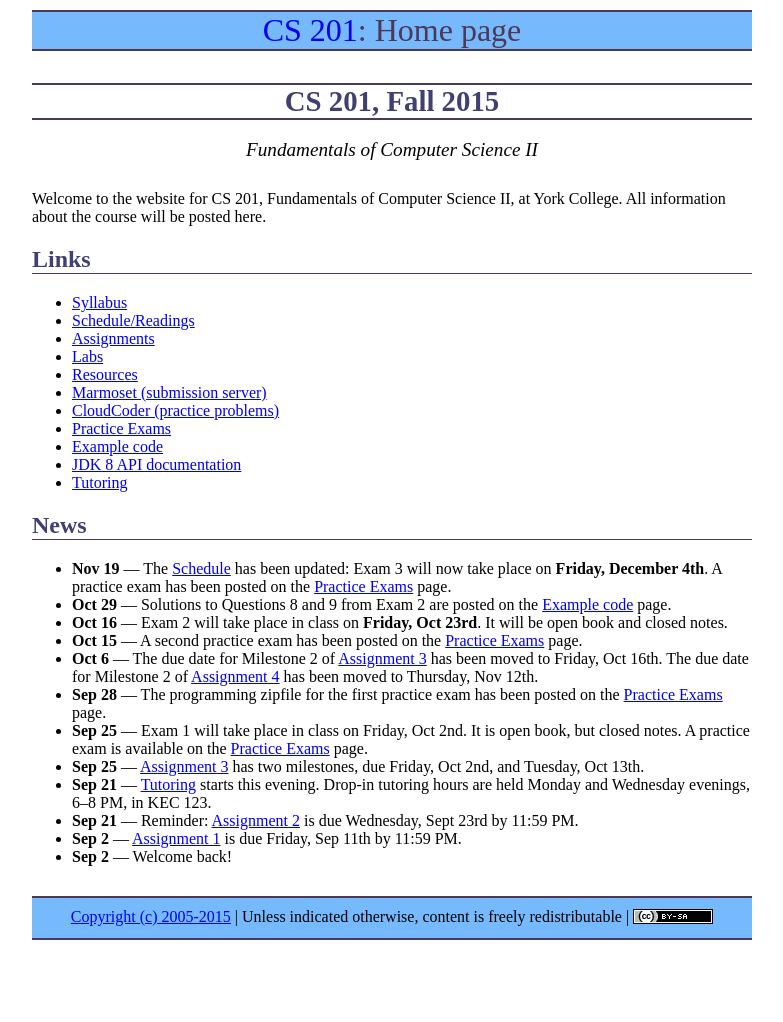
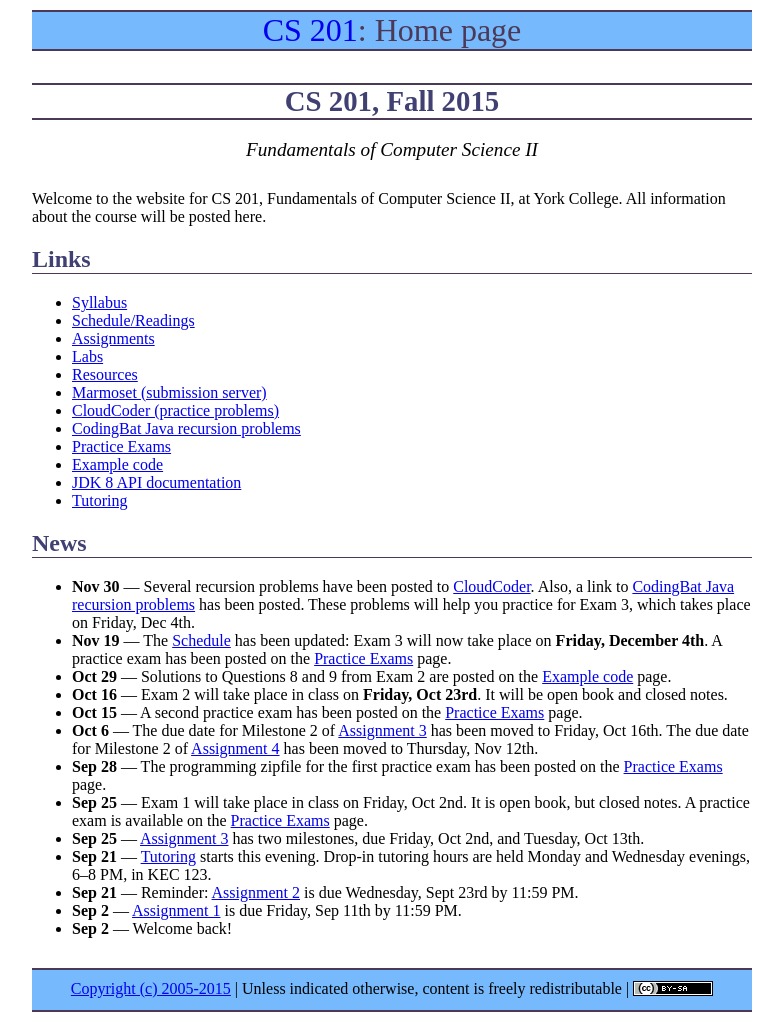
Before and after one commit to ycpcs/cs201-fall2015, a Jekyll site: the page built from index.md, in a window 1280 px wide. Shown: the whole page, without its empty margins (248-1031 px from the left). Built offline with Jekyll 4.4.1, drawn with Linux system fonts in a browser that asks for light colours; Markdown is read by kramdown in place of the engine named in the settings; before the commit the page ends 950 px from its top, so only the background shows below that.

Commit message:
recursion practice problems

```diff
--- a/index.md
+++ b/index.md
@@ -18,6 +18,7 @@ Welcome to the website for CS 201, Fundamentals of Computer Science II, at York
 * [Resources](resources/index.html)
 * [Marmoset (submission server)](https://cs.ycp.edu/marmoset)
 * [CloudCoder (practice problems)](https://cs.ycp.edu/cloudcoder)
+* [CodingBat Java recursion problems](http://codingbat.com/java/Recursion-1)
 * [Practice Exams](practice/index.html)
 * [Example code](examples/index.html)
 * [JDK 8 API documentation](https://docs.oracle.com/javase/8/docs/api/)
@@ -25,6 +26,7 @@ Welcome to the website for CS 201, Fundamentals of Computer Science II, at York
 
 ## News
 
+* **Nov 30** &mdash; Several recursion problems have been posted to [CloudCoder](https://cs.ycp.edu/cloudcoder).  Also, a link to [CodingBat Java recursion problems](http://codingbat.com/java/Recursion-1) has been posted.  These problems will help you practice for Exam 3, which takes place on Friday, Dec 4th.
 * **Nov 19** &mdash; The [Schedule](schedule.html) has been updated: Exam 3 will now take place on **Friday, December 4th**.  A practice exam has been posted on the [Practice Exams](practice/index.html) page.
 * **Oct 29** &mdash; Solutions to Questions 8 and 9 from Exam 2 are posted on the [Example code](examples/index.html) page.
 * **Oct 16** &mdash; Exam 2 will take place in class on **Friday, Oct 23rd**.  It will be open book and closed notes.
```
